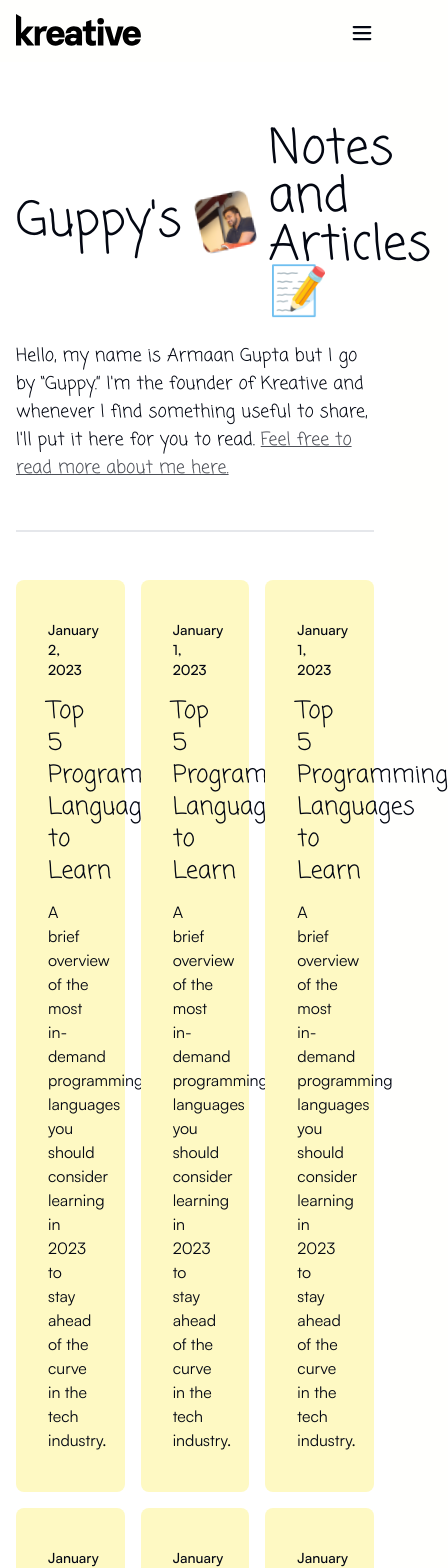
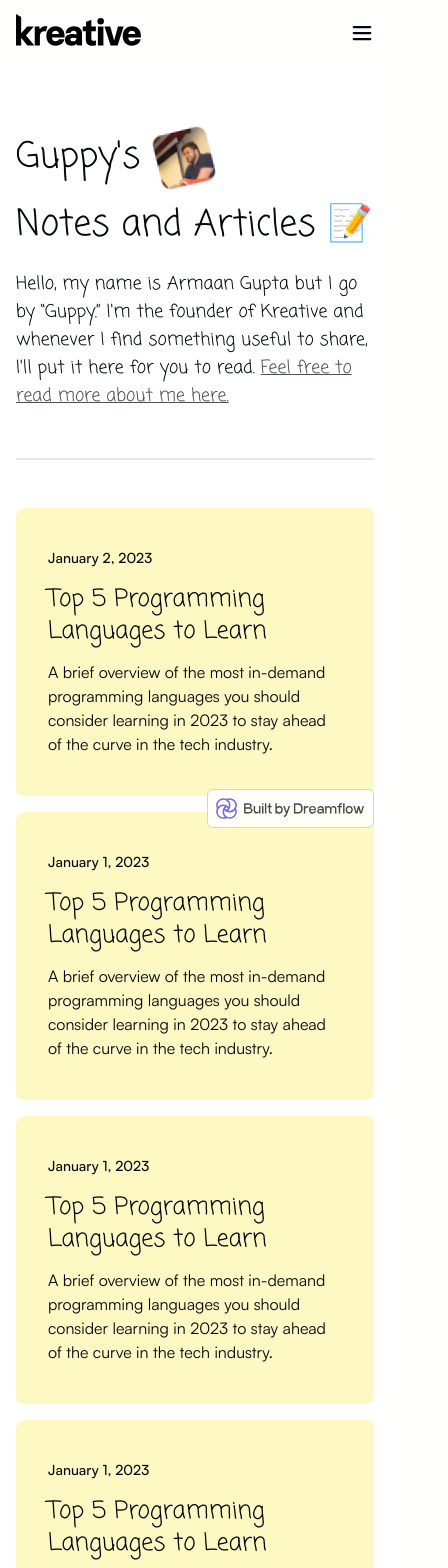
Before and after one commit to kreative/kreativeusa.com, a Next.js app: page /articles in a window 390 px wide. Shown: the top 1568 px of the page, 448 px wide, since content can reach past the window. Built offline with nearby package versions, Linux system fonts and the light colour scheme; a web font is replaced by a local one.

Commit message:
feat: setup next-seo

```diff
--- a/pages/_app.tsx
+++ b/pages/_app.tsx
@@ -161,12 +161,14 @@ export default function App({ Component, pageProps }: AppProps) {
   ).split("?")[0];
 
   return (
-    <div className={`${satoshi.variable} ${departureMono.variable} ${comingSoon.variable}`}>
+    <div
+      className={`${satoshi.variable} ${departureMono.variable} ${comingSoon.variable}`}
+    >
       <DefaultSeo
         title={undefined}
         titleTemplate="%s | Kreative"
         defaultTitle="Kreative"
-        description="Radical starts here."
+        description="Projects, products, and services by to aid the human condition."
         canonical={canonicalUrl}
         additionalLinkTags={[
           {
@@ -211,7 +213,8 @@ export default function App({ Component, pageProps }: AppProps) {
         openGraph={{
           url: "https://kreativeusa.com/",
           title: "Kreative",
-          description: "Radical starts here.",
+          description:
+            "Projects, products, and services by to aid the human condition.",
           images: [
             {
               url: "/images/kreative-mark.png",
--- a/pages/about.tsx
+++ b/pages/about.tsx
@@ -8,7 +8,10 @@ import DreamflowBadge from "@/components/DreamflowBadge";
 export default function About() {
   return (
     <div className="relative">
-      <NextSeo title="About" description="Radical starts here." />
+      <NextSeo
+        title="About"
+        description="Projects, products, and services by to aid the human condition."
+      />
       <Navbar activeLink="about" />
       <ContainerWide className="pb-[16rem] sm:pb-[20rem] lg:pb-[36rem] grid grid-cols-1 md:grid-cols-2">
         <div>
--- a/pages/articles/[slug].tsx
+++ b/pages/articles/[slug].tsx
@@ -11,15 +11,17 @@ import Footer from "@/components/Footer";
 import { motion } from "framer-motion";
 import DreamflowBadge from "@/components/DreamflowBadge";
 import { formatDate } from "@/lib/utils";
+import { NextSeo } from "next-seo";
 
 export default function PostPage({
   source,
 }: InferGetStaticPropsType<typeof getStaticProps>) {
   return (
     <div className="relative">
-      <Head>
-        <title>{source.frontmatter.title as string}</title>
-      </Head>
+      <NextSeo
+        title={source.frontmatter.title as string + " | Guppy's Notes & Articles"}
+        description={source.frontmatter.description as string}
+      />
       <Navbar activeLink="articles" />
       <ContainerWide className="pb-[16rem] sm:pb-[20rem] lg:pb-[36rem]">
         <div className="max-w-3xl pt-6">
--- a/pages/articles/index.tsx
+++ b/pages/articles/index.tsx
@@ -8,16 +8,25 @@ import path from "path";
 import { PostPreview } from "@/types/posts";
 import Navbar from "@/components/Navbar";
 import ContainerWide from "@/components/ContainerWide";
+import Footer from "@/components/Footer";
+import DreamflowBadge from "@/components/DreamflowBadge";
+import { motion } from "framer-motion";
+import { NextSeo } from "next-seo";
 
-export default function Home({
+export default function Articles({
   postPreviews,
   count,
 }: InferGetStaticPropsType<typeof getStaticProps>) {
   return (
-    <div>
+    <div className="relative">
+      <NextSeo
+        title="Guppy's Notes and Articles"
+        description="Useful writings on topics that keep me occupied."
+      />
       <Navbar activeLink="articles" />
-      <ContainerWide className="mt-16">
-        <h1 className="text-5xl font-comingSoon flex items-center justify-start mb-6">
+      <ContainerWide className="mt-16 pb-[16rem] sm:pb-[20rem] lg:pb-[36rem]">
+        <h1 className="text-4xl sm:text-5xl font-comingSoon block md:flex items-center justify-start mb-6">
+          <div className="flex items-center justify-start pb-4 md:pb-0">
             <span className="mr-3">Guppy&apos;s</span>
             <Image
               className="w-16 h-16 -rotate-6 mr-3"
@@ -26,7 +35,8 @@ export default function Home({
               width={100}
               height={100}
             />
-          <span>Notes and Articles 📝</span>
+          </div>
+          <div>Notes and Articles 📝</div>
         </h1>
         <p className="font-comingSoon text-lg max-w-5xl mb-12">
           Hello, my name is Armaan Gupta but I go by “Guppy.” I&apos;m the
@@ -52,8 +62,8 @@ export default function Home({
             </p>
           </div>
         ) : (
-          <div className="grid grid-cols-3 gap-4">
-            <div className="col-span-1 space-y-4">
+          <div className="grid grid-cols-1 sm:grid-cols-2 lg:grid-cols-3 gap-4 mb-24">
+            <div className="hidden lg:block col-span-1 space-y-4">
               {postPreviews.col1.map((postPreview, i: number) => {
                 return (
                   <div key={i}>
@@ -62,7 +72,7 @@ export default function Home({
                 );
               })}
             </div>
-            <div className="col-span-1 space-y-4">
+            <div className="hidden lg:block col-span-1 space-y-4">
               {postPreviews.col2.map((postPreview, i: number) => {
                 return (
                   <div key={i}>
@@ -71,8 +81,26 @@ export default function Home({
                 );
               })}
             </div>
-            <div className="col-span-1 space-y-4">
+            <div className="hidden lg:block col-span-1 space-y-4">
               {postPreviews.col3.map((postPreview, i: number) => {
+                return (
+                  <div key={i}>
+                    <PostCard postPreview={postPreview} count={i} key={i} />
+                  </div>
+                );
+              })}
+            </div>
+            <div className="block lg:hidden col-span-1 space-y-4">
+              {postPreviews.mobileCol1.map((postPreview, i: number) => {
+                return (
+                  <div key={i}>
+                    <PostCard postPreview={postPreview} count={i} key={i} />
+                  </div>
+                );
+              })}
+            </div>
+            <div className="block lg:hidden col-span-1 space-y-4">
+              {postPreviews.mobileCol2.map((postPreview, i: number) => {
                 return (
                   <div key={i}>
                     <PostCard postPreview={postPreview} count={i} key={i} />
@@ -83,6 +111,18 @@ export default function Home({
           </div>
         )}
       </ContainerWide>
+      <Footer />
+      <motion.div
+        className={"fixed bottom-4 right-4"}
+        initial={{ opacity: 0, y: 5 }}
+        animate={{
+          opacity: 1,
+          y: 0,
+          transition: { duration: 0.25 },
+        }}
+      >
+        <DreamflowBadge />
+      </motion.div>
     </div>
   );
 }
@@ -131,6 +171,15 @@ export async function getStaticProps() {
     Math.ceil((postPreviewsSorted.length / 3) * 2)
   );
 
+  const mobileCol1 = postPreviewsSorted.slice(
+    0,
+    Math.ceil(postPreviewsSorted.length / 2)
+  );
+
+  const mobileCol2 = postPreviewsSorted.slice(
+    Math.ceil(postPreviewsSorted.length / 2)
+  );
+
   return {
     props: {
       count: postPreviews.length,
@@ -138,6 +187,8 @@ export async function getStaticProps() {
         col1,
         col2,
         col3,
+        mobileCol1,
+        mobileCol2,
       },
     },
     // enable ISR
```
Lines whose indentation alone changed are shown as unchanged.
